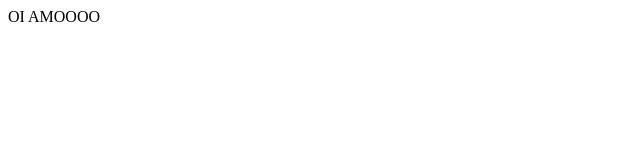
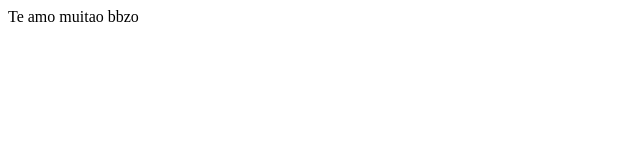
Before and after one commit to JoaoPedroJPSF/study-pages, a Next.js app: page / in a window 1280 px wide. Shown: the top 160 px of the page, without its empty margins (0-640 px from the left). Built offline with nearby package versions, Linux system fonts and the light colour scheme.

Commit message:
'Whatever'

```diff
--- a/pages/index.js
+++ b/pages/index.js
@@ -1,4 +1,4 @@
 function Home(){
-  return <div>OI AMOOOO</div>
+  return <div>Te amo muitao bbzo</div>
 }
 export default Home
```
